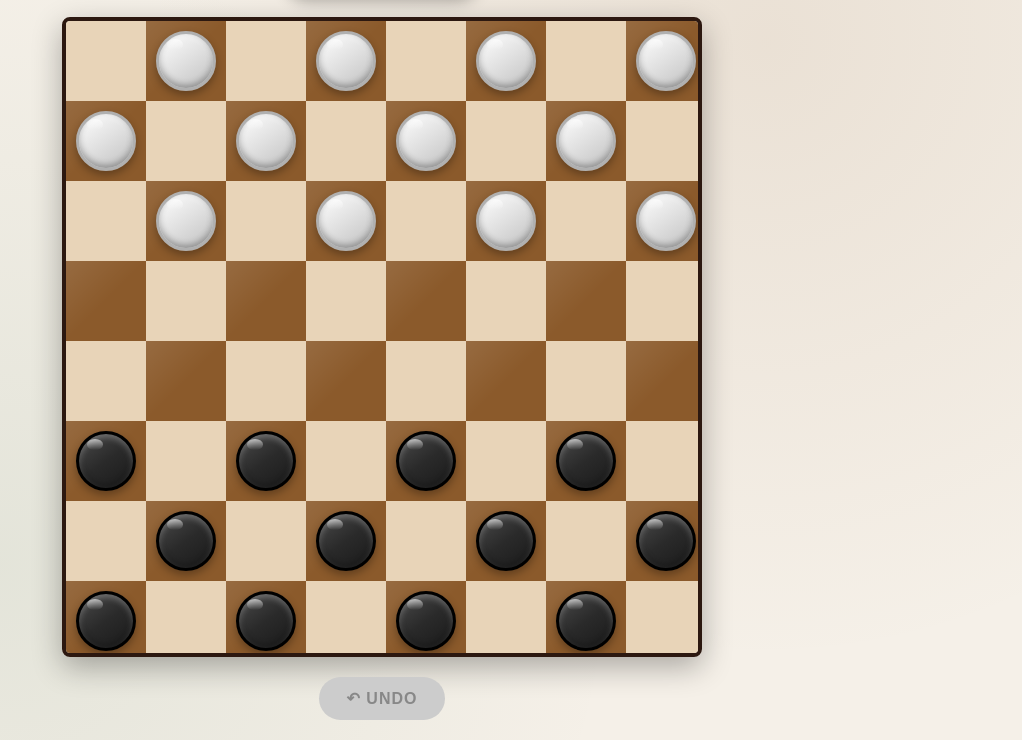
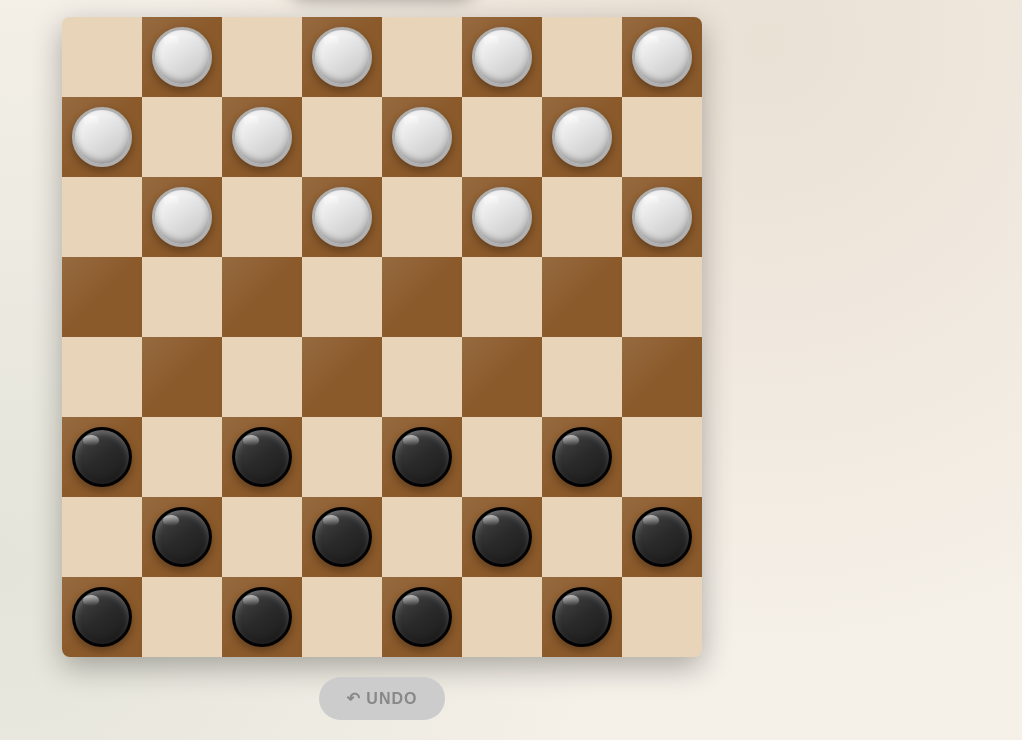
Before and after one commit to gggosle/checkers, a plain HTML site: page index.html in a window 1280 px wide. Shown: the part 132-872 px from the top of the page, without its empty margins (258-1280 px from the left). Drawn offline with Linux system fonts and the light colour scheme.

Commit message:
Enhance the board's UI by removing its border

```diff
--- a/style.css
+++ b/style.css
@@ -105,7 +105,6 @@ body {
     display: grid;
     grid-template-columns: repeat(var(--board-size-cells), var(--cell-size));
     grid-template-rows: repeat(var(--board-size-cells), var(--cell-size));
-    border: 4px solid var(--board-border-color);
     border-radius: 8px;
     width: var(--board-size);
     height: var(--board-size);
```
